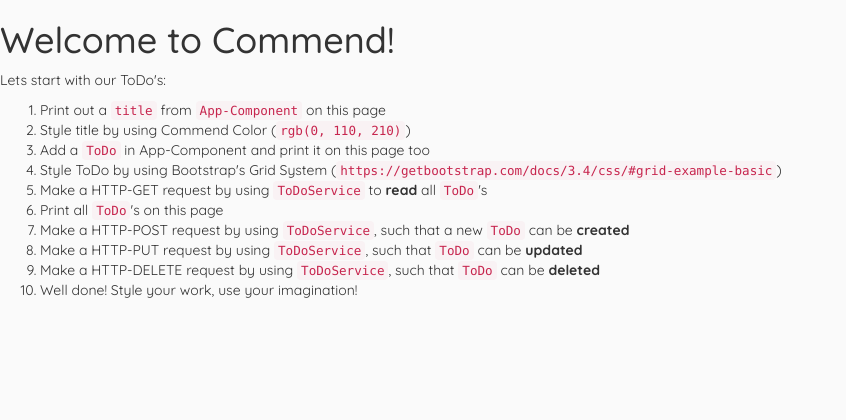
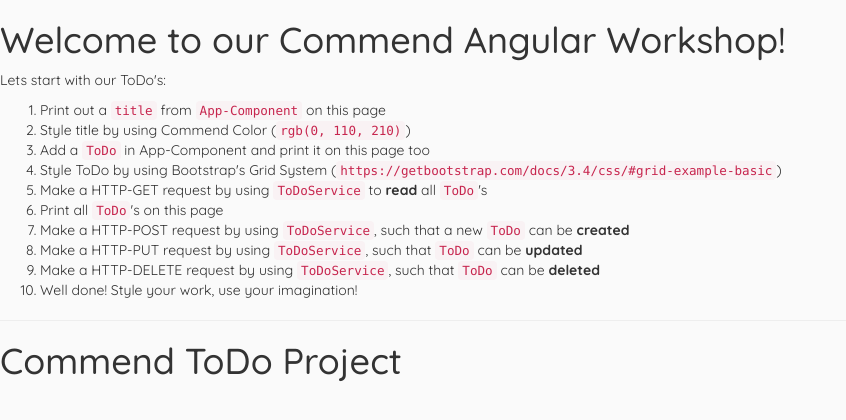
Before and after one commit to BRFCommend/commend-to-do-project, an Angular app: page / in a window 1280 px wide. Shown: the top 420 px of the page, without its empty margins (0-846 px from the left). Built offline with nearby package versions, Linux system fonts and the light colour scheme.

Commit message:
Step-1: Print out a title from App-Component on this page

```diff
--- a/src/app/app.component.html
+++ b/src/app/app.component.html
@@ -1,4 +1,4 @@
-<h1>Welcome to Commend!</h1>
+<h1>Welcome to our Commend Angular Workshop!</h1>
 
 <p>Lets start with our ToDo's:</p>
 
@@ -14,3 +14,6 @@
     <li>Make a HTTP-DELETE request by using <code>ToDoService</code>, such that <code>ToDo</code> can be <strong>deleted</strong></li>
     <li>Well done! Style your work, use your imagination!</li>
 </ol>
+<hr/>
+
+<h1>{{title}}</h1>
--- a/src/app/app.component.ts
+++ b/src/app/app.component.ts
@@ -1,4 +1,4 @@
-import { Component, OnInit } from '@angular/core';
+import {Component, OnInit} from '@angular/core';
 
 @Component({
     selector: 'app-root',
@@ -6,6 +6,9 @@ import { Component, OnInit } from '@angular/core';
     styleUrls: ['./app.component.css']
 })
 export class AppComponent implements OnInit {
+    title: string;
+
     ngOnInit(): void {
+        this.title = 'Commend ToDo Project';
     }
 }
```
